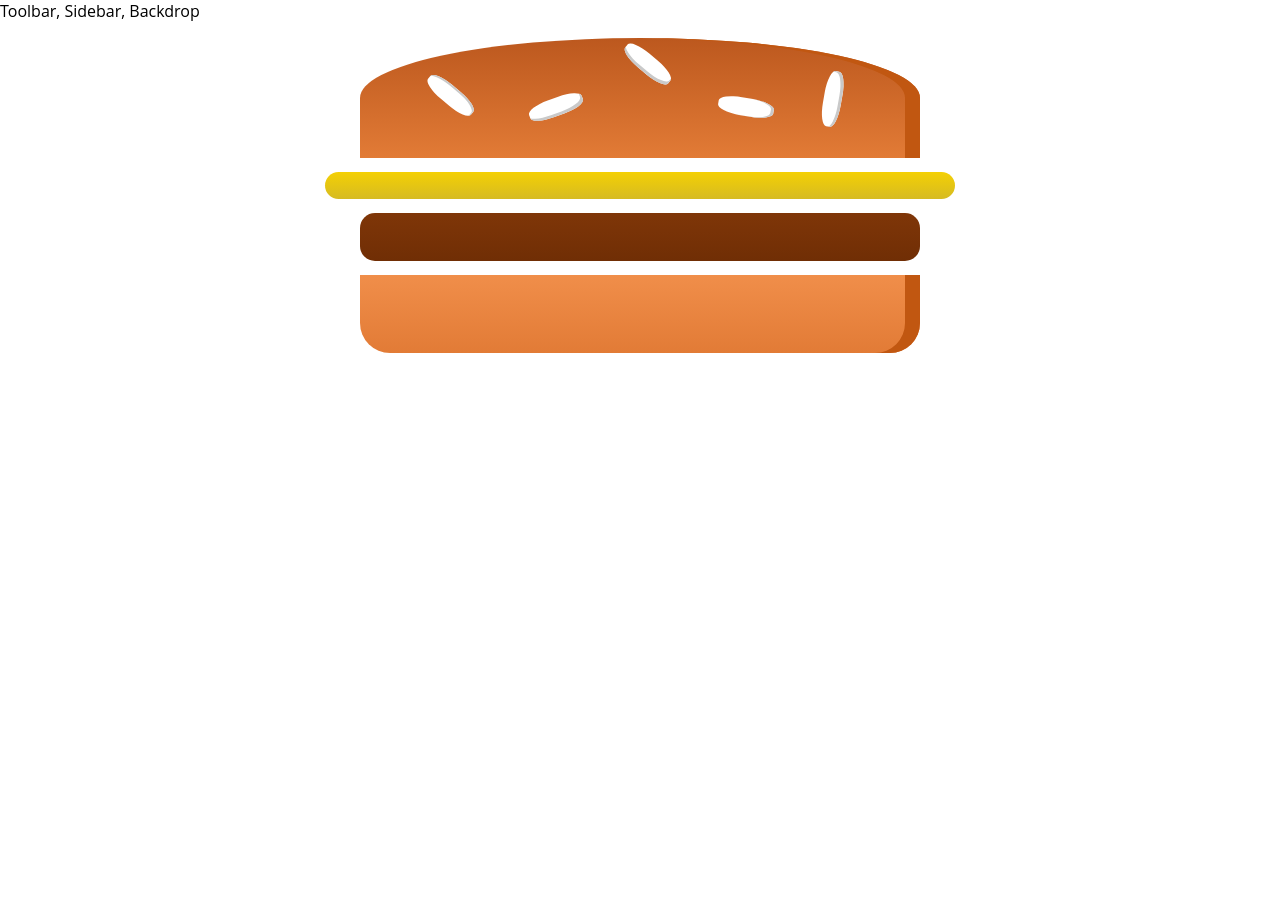
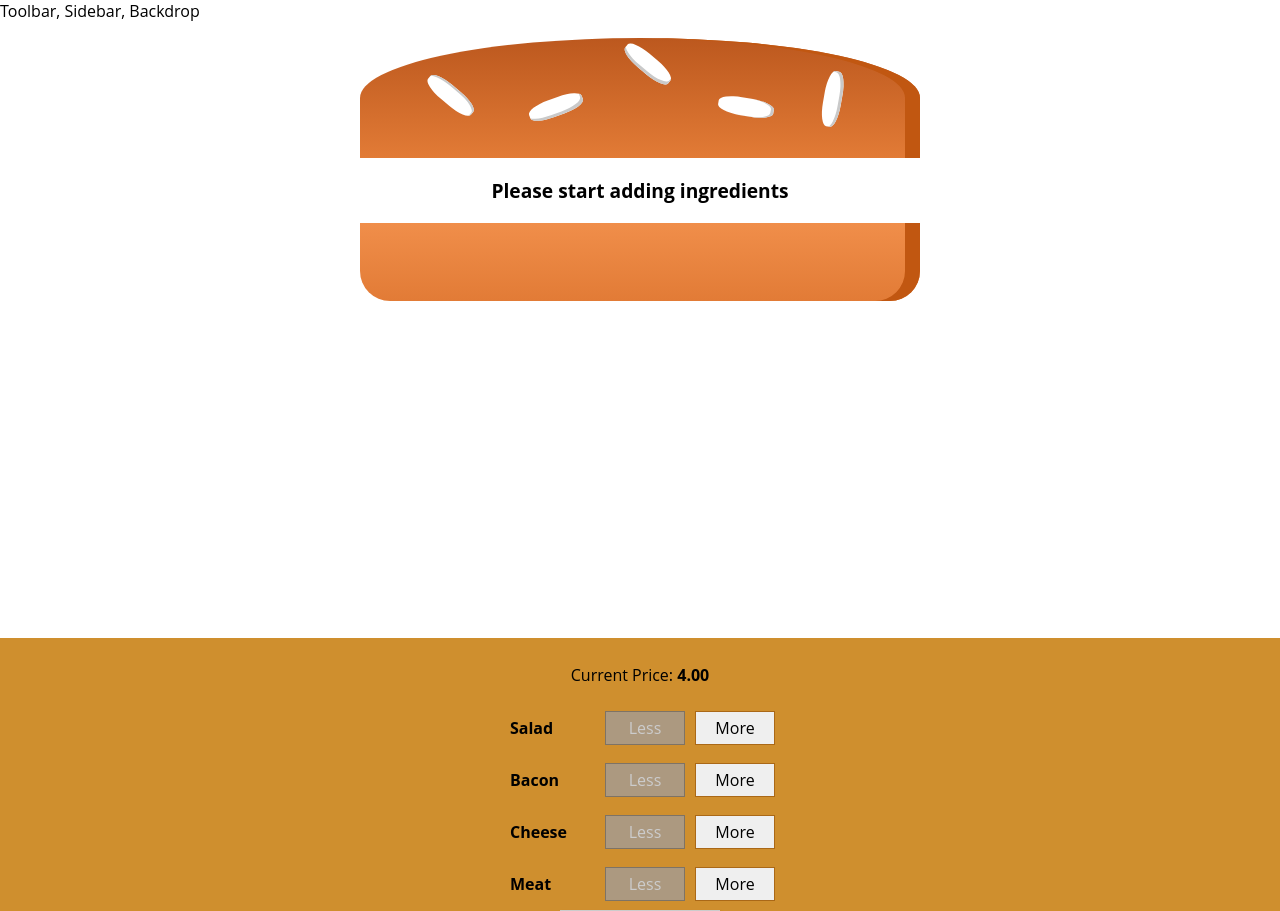
Before and after one commit to hasanm95/react-burger-build, a React (Create React App) app: page / in a window 1280 px wide. Shown: the top 911 px of the page. Before the commit the page ends 800 px from the top, so only its background shows below. Built offline with nearby package versions, Linux system fonts and the light colour scheme; what webfontloader would draw is missing.

Commit message:
Added Burger Builder Component

```diff
--- /dev/null
+++ b/src/components/Burger/BuildControls/BuildControl/BuildControl.css
@@ -0,0 +1,57 @@
+.BuildControl {
+    display: flex;
+    justify-content: space-between;
+    align-items: center;
+    margin: 5px 0;
+}
+
+.BuildControl button {
+    display: block;
+    font: inherit;
+    padding: 5px;
+    margin: 0 5px;
+    width: 80px;
+    border: 1px solid #AA6817;
+    cursor: pointer;
+    outline: none;
+}
+
+
+.BuildControl button:disabled {
+    background-color: #AC9980;
+    border: 1px solid #7E7365;
+    color: #ccc;
+    cursor: default;
+}
+
+.BuildControl button:hover:disabled {
+    background-color: #AC9980;
+    color: #ccc;
+    cursor: not-allowed;
+}
+
+.Label {
+    padding: 10px;
+    font-weight: bold;
+    width: 80px;
+}
+
+.BuildControl .Less {
+    background-color: #D39952;
+    color: white;
+}
+
+.BuildControl .More {
+    background-color: #8F5E1E;
+    color: white;
+}
+
+.BuildControl .Less:hover, .BuildControl .Less:active {
+    background-color: #DAA972;
+    color: white;
+}
+
+.BuildControl .More:hover,.BuildControl .More:active {
+    background-color: #99703F;
+    color: white;
+}
--- /dev/null
+++ b/src/components/Burger/BuildControls/BuildControl/BuildControl.js
@@ -0,0 +1,21 @@
+import React from 'react'
+import './BuildControl.css'
+
+const BuildControl = props => {
+    return (
+        <div className="BuildControl">
+            <div className="Label">{props.label}</div>
+            <button
+                className="less"
+                onClick={props.remove}
+                disabled={props.disabled}
+            >Less</button>
+            <button
+                className="more"
+                onClick={props.added}
+            >More</button>
+        </div>
+    )
+}
+
+export default BuildControl
--- /dev/null
+++ b/src/components/Burger/BuildControls/BuildControls.css
@@ -0,0 +1,51 @@
+.BuildControls {
+    width: 100%;
+    background-color: #CF8F2E;
+    display: flex;
+    flex-flow: column;
+    align-items: center;
+    box-shadow: 0 2px 1px #ccc;
+    margin: auto;
+    padding: 10px 0;
+}
+
+.OrderButton {
+    background-color: #DAD735;
+    outline: none;
+    cursor: pointer;
+    border: 1px solid #966909;
+    color: #966909;
+    font-family: inherit;
+    font-size: 1.2em;
+    padding: 15px 30px;
+    box-shadow: 2px 2px 2px #966909;
+}
+
+.OrderButton:hover, .OrderButton:active {
+    background-color: #A0DB41;
+    border: 1px solid #966909;
+    color: #966909;
+}
+
+.OrderButton:disabled {
+    background-color: #C7C6C6;
+    cursor: not-allowed;
+    border: 1px solid #ccc;
+    color: #888888;
+}
+
+.OrderButton:not(:disabled) {
+    animation: enable 0.3s linear;
+}
+
+@keyframes enable {
+    0% {
+        transform: scale(1);
+    }
+    60% {
+        transform: scale(1.1);
+    }
+    100% {
+        transform: scale(1);
+    }
+}
--- /dev/null
+++ b/src/components/Burger/BuildControls/BuildControls.js
@@ -0,0 +1,34 @@
+import React from 'react'
+import './BuildControls.css'
+import BuildControl from './BuildControl/BuildControl'
+
+
+const controls = [
+    {label: 'Salad', type:"salad"},
+    {label: 'Bacon', type:"bacon"},
+    {label: 'Cheese', type:"cheese"},
+    {label: 'Meat', type:"meat"},
+]
+
+const BuildControls = props => {
+    return (
+        <div className="BuildControls">
+            <p>Current Price: <strong>{props.price.toFixed(2)}</strong></p>
+            {
+                controls.map((ctrl, i) => (
+                    <BuildControl
+                        label={ctrl.label}
+                        key={i}
+                        added={() => props.addIngredients(ctrl.type)}
+                        remove={() => props.removeIngredients(ctrl.type)}
+                        disabled={props.disabledInfo[ctrl.type]}
+                    />
+                ))
+            }
+            <button className="OrderButton" disabled={!props.purchageAble}>Order Now</button>
+
+        </div>
+    )
+}
+
+export default BuildControls
--- a/src/components/Burger/Burger.js
+++ b/src/components/Burger/Burger.js
@@ -2,12 +2,34 @@ import React from 'react'
 import './Burger.css';
 import BurgerIngredient from './BurgerIngredient/BurgerIngredient';
 
-const Burger = props => {
+const Burger = ({ingredients}) => {
+  //const ingredientsArray = Object.keys(ingredients);
+  //["salad", "bacon", "cheese", "meat"]
+
+  //const ingredientsArray = Object.keys(ingredients).map(igKey => ingredients[igKey]);
+  //[1, 1, 2, 2]
+
+  //const ingredientsArray = Object.keys(ingredients).map(igKey => [...Array(ingredients[igKey])]);
+  // 0: [undefined]
+  // 1: [undefined]
+  // 2: (2) [undefined, undefined]
+  // 3: (2) [undefined, undefined]
+  let ingredientsArray = Object.keys(ingredients)
+    .map(igKey => [...Array(ingredients[igKey])]
+    .map((_, i) => <BurgerIngredient type={igKey} key={igKey + i} />))
+    .reduce((arr, el) => {
+      return arr.concat(el)
+    }, []);
+
+  if(ingredientsArray.length < 1){
+    ingredientsArray = <p>Please start adding ingredients</p>;
+  }
+
+
   return (
     <div className="Burger">
       <BurgerIngredient type="bread-top" />
-      <BurgerIngredient type="cheese" />
-      <BurgerIngredient type="meat" />
+      {ingredientsArray}
       <BurgerIngredient type="bread-bottom" />
     </div>
   )
--- a/src/containers/BurgerBuilder/BurgerBuilder.js
+++ b/src/containers/BurgerBuilder/BurgerBuilder.js
@@ -1,12 +1,149 @@
-import React, { Component, Fragment } from 'react'
+import React, { useState, Fragment } from 'react'
 import Burger from '../../components/Burger/Burger'
+import BuildControls from '../../components/Burger/BuildControls/BuildControls'
 
-export default class BurgerBuilder extends Component {
-  render() {
-    return (
-      <Fragment>
-        <Burger/>
-      </Fragment>
-    )
+const INGREDIENTS_PRICES = {
+  salad: 0.5,
+  cheese: 0.4,
+  meat: 1.3,
+  bacon: 0.7
+}
+
+const BurgerBuilder = () => {
+  const [ingredients, setIngredients] = useState({
+    salad: 0,
+    bacon: 0,
+    cheese: 0,
+    meat: 0
+  });
+  const [price, setPrice] = useState(4);
+  const [purchageAble, setPurchageAble] = useState(false);
+
+  const updatePurchageAble = ingredients => {
+    const updateIngredients = {...ingredients};
+    const totalIngredients = Object.keys(ingredients)
+    .map(igKey => updateIngredients[igKey])
+    .reduce((sum, el) => sum + el, 0);
+    setPurchageAble(totalIngredients>0)
   }
+
+  const addIngredientsHandler = type => {
+    const oldCount = ingredients[type];
+    const updatedCount = oldCount + 1;
+    const updatedIngredients = {
+      ...ingredients
+    }
+    const priceAddition = INGREDIENTS_PRICES[type];
+    setIngredients({
+      ...ingredients,
+      [type]: updatedCount
+    });
+    console.log(updatedIngredients)
+    setPrice(price + priceAddition);
+    updatePurchageAble(updatedIngredients)
+  }
+
+  const removeIngredientsHandler = type => {
+    const oldCount = ingredients[type];
+    if(oldCount <= 0){
+      return;
+    }
+    const updatedCount = oldCount - 1;
+    const priceAddition = INGREDIENTS_PRICES[type];
+    setIngredients({
+      ...ingredients,
+      [type]: updatedCount
+    });
+    setPrice(price - priceAddition);
+  }
+
+  const disabledInfo = {...ingredients};
+  for(let key in disabledInfo){
+    disabledInfo[key] = disabledInfo[key] <= 0;
+  }
+
+  return (
+    <Fragment>
+      <Burger ingredients={ingredients}/>
+      <BuildControls
+        addIngredients={addIngredientsHandler}
+        removeIngredients={removeIngredientsHandler}
+        disabledInfo={disabledInfo}
+        price={price}
+        purchageAble={purchageAble}
+      />
+    </Fragment>
+  )
 }
+
+// class BurgerBuilder extends React.Component{
+//   state = {
+//     ingredients: {
+//       salad: 0,
+//       bacon: 0,
+//       cheese: 0,
+//       meat: 0
+//     },
+//     price: 4,
+//     purchageAble: false
+//   }
+//   updatePurchaseState = ingredients => {
+//     const updateIngredients = {...ingredients};
+//     const totalIngredients = Object.keys(ingredients)
+//     .map(igKey => updateIngredients[igKey])
+//     .reduce((sum, el) => sum + el, 0);
+//     this.setState( {purchageAble: totalIngredients>0} );
+//   }
+
+//   addIngredientsHandler = type => {
+//     const oldCount = this.state.ingredients[type];
+//     const updatedCount = oldCount + 1;
+//     const updatedIngredients = {
+//         ...this.state.ingredients
+//     };
+//     updatedIngredients[type] = updatedCount;
+//     const priceAddition = INGREDIENTS_PRICES[type];
+//     const oldPrice = this.state.totalPrice;
+//     const newPrice = oldPrice + priceAddition;
+//     this.setState( { totalPrice: newPrice, ingredients: updatedIngredients } );
+//     console.log(updatedIngredients);
+//     this.updatePurchaseState(updatedIngredients);
+//   }
+
+//   // removeIngredientsHandler = type => {
+//   //   const oldCount = ingredients[type];
+//   //   if(oldCount <= 0){
+//   //     return;
+//   //   }
+//   //   const updatedCount = oldCount - 1;
+//   //   const priceAddition = INGREDIENTS_PRICES[type];
+//   //   setIngredients({
+//   //     ...ingredients,
+//   //     [type]: updatedCount
+//   //   });
+//   //   setPrice(price - priceAddition);
+//   // }
+
+
+//   render(){
+//     const disabledInfo = {...this.state.ingredients};
+//     for(let key in disabledInfo){
+//       disabledInfo[key] = disabledInfo[key] <= 0;
+//     }
+//     return (
+//       <Fragment>
+//         <Burger ingredients={this.state.ingredients}/>
+//         <BuildControls
+//           addIngredients={this.addIngredientsHandler}
+//           removeIngredients={this.removeIngredientsHandler}
+//           disabledInfo={disabledInfo}
+//           price={this.state.price}
+//           purchageAble={this.state.purchageAble}
+//         />
+//       </Fragment>
+//     )
+//   }
+// }
+
+
+export default BurgerBuilder;
```
